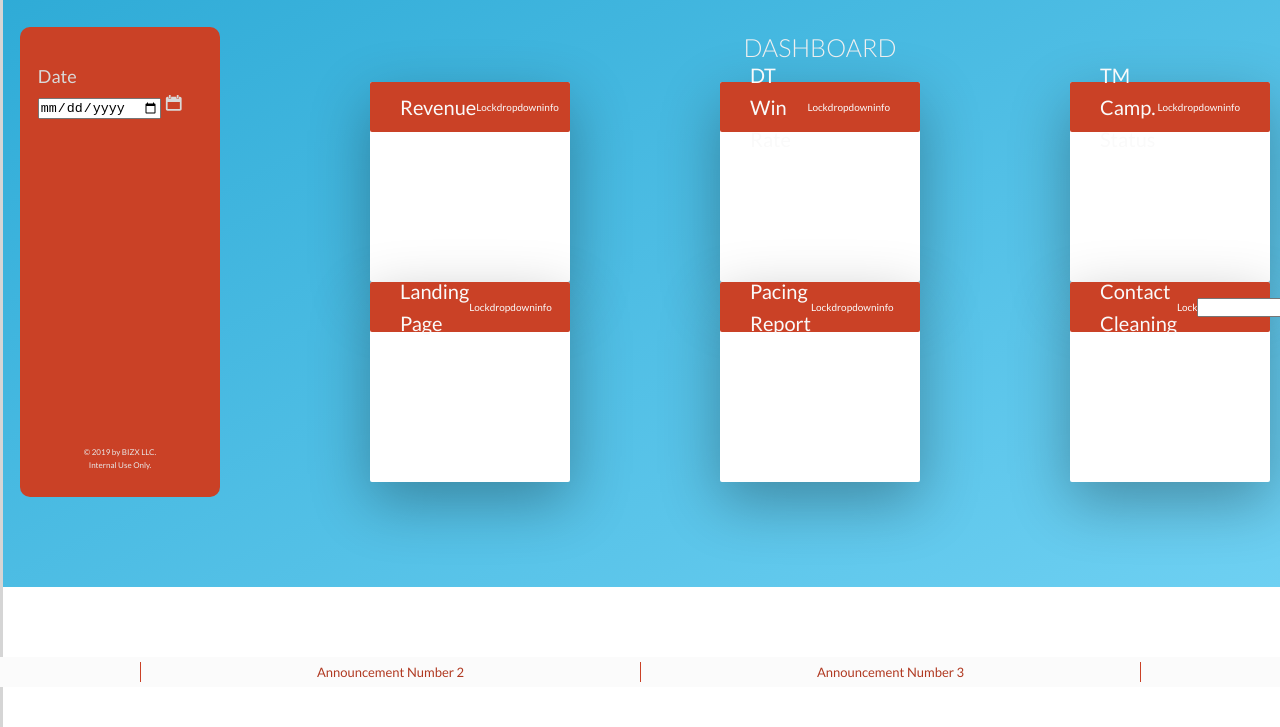
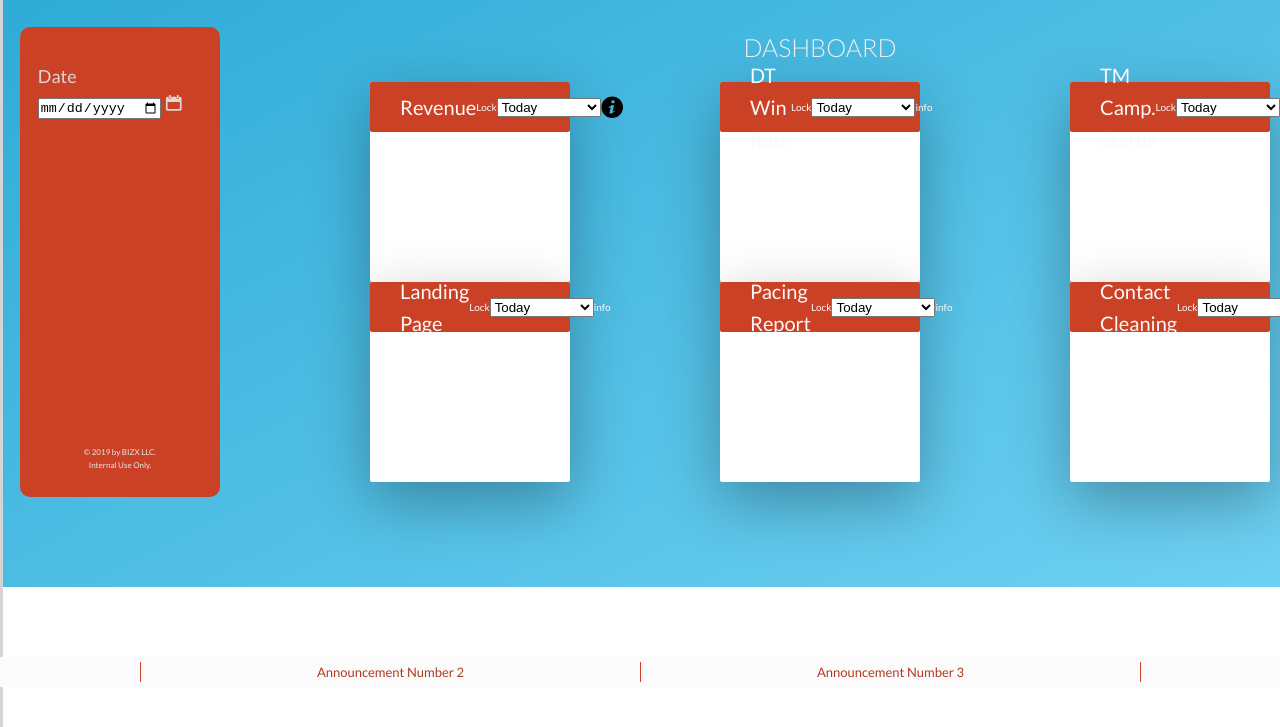
Before and after one commit to JonathanTorresHerrera/Bizx_Metric_Dashboard, a website: page index.html in a window 1280 px wide. Shown: the part 73-800 px from the top of the page. Drawn offline with Linux system fonts and the light colour scheme.

Commit message:
new changes made for info circle, however, I can't get the info box to appear once I hover over the info-logo.

```diff
--- a/index.html
+++ b/index.html
@@ -13,9 +13,14 @@
         <link href="https://fonts.googleapis.com/css?family=Lato:100,100i,300,300i,400,400i,700,700i,900" rel="stylesheet">
 
     </head>
+    <div class="navigation">
+
+    </div>
 
     <header class="header">
+        <a href="https://www.bizx.info/" target="_blank">
         <img src="img/BIZX-Logo (1).png" alt="Bizx Logo" class="logo">
+        </a>
         <form action="#" class="search">
             <input type="text" class="search__input" placeholder="Search...">
             <button class="search__button">
@@ -82,8 +87,21 @@
                                 <div class="metric-boxes__box--header">
                                     <div class="metric-boxes__box--heading">Revenue</div>
                                     <div class="metric-boxes__box--lock">Lock</div>
-                                    <div class="metric-boxes__box--dropdown">dropdown</div>
-                                    <div class="metric-boxes__box--info">info</div>
+                                    <div class="metric-boxes__box--dropdown">
+                                        <select>
+                                            <option value="Today">Today</option>
+                                            <option value="Yesterday">Yesterday</option>
+                                            <option value="Current Week">Current Week</option>
+                                            <option value="Last Week">Last Week</option>
+                                            <option value="Custom">Custom</option>
+                                        </select>
+                                    </div>
+                                    <div class="metric-boxes__tooltip">
+                                        <svg class="metric-boxes__tooltip"><use xlink:href="img/sprite.svg#icon-info-with-circle">
+                                            <span class="metric-boxes__tooltiptext">Tooltip text test test</span>
+                                            </use>
+                                        </svg>
+                                    </div>
                                 </div>
                             </div>
 
@@ -91,7 +109,15 @@
                                 <div class="metric-boxes__box--header">
                                     <div class="metric-boxes__box--heading">DT Win Rate</div>
                                     <div class="metric-boxes__box--lock">Lock</div>
-                                    <div class="metric-boxes__box--dropdown">dropdown</div>
+                                    <div class="metric-boxes__box--dropdown">
+                                        <select>
+                                            <option value="Today">Today</option>
+                                            <option value="Yesterday">Yesterday</option>
+                                            <option value="Current Week">Current Week</option>
+                                            <option value="Last Week">Last Week</option>
+                                            <option value="Custom">Custom</option>
+                                        </select>
+                                    </div>
                                     <div class="metric-boxes__box--info">info</div>
                                 </div>
                             </div>
@@ -100,7 +126,15 @@
                                 <div class="metric-boxes__box--header">
                                     <div class="metric-boxes__box--heading">TM Camp. Status</div>
                                     <div class="metric-boxes__box--lock">Lock</div>
-                                    <div class="metric-boxes__box--dropdown">dropdown</div>
+                                    <div class="metric-boxes__box--dropdown">
+                                        <select>
+                                            <option value="Today">Today</option>
+                                            <option value="Yesterday">Yesterday</option>
+                                            <option value="Current Week">Current Week</option>
+                                            <option value="Last Week">Last Week</option>
+                                            <option value="Custom">Custom</option>
+                                        </select>
+                                    </div>
                                     <div class="metric-boxes__box--info">info</div>
                                 </div>
                             </div>
@@ -113,7 +147,15 @@
                                 <div class="metric-boxes__box--header">
                                     <div class="metric-boxes__box--heading">Landing Page</div>
                                     <div class="metric-boxes__box--lock">Lock</div>
-                                    <div class="metric-boxes__box--dropdown">dropdown</div>
+                                    <div class="metric-boxes__box--dropdown">
+                                        <select>
+                                            <option value="Today">Today</option>
+                                            <option value="Yesterday">Yesterday</option>
+                                            <option value="Current Week">Current Week</option>
+                                            <option value="Last Week">Last Week</option>
+                                            <option value="Custom">Custom</option>
+                                        </select>
+                                    </div>
                                     <div class="metric-boxes__box--info">info</div>
                                 </div>
 
@@ -123,7 +165,15 @@
                                 <div class="metric-boxes__box--header">
                                     <div class="metric-boxes__box--heading">Pacing Report</div>
                                     <div class="metric-boxes__box--lock">Lock</div>
-                                    <div class="metric-boxes__box--dropdown">dropdown</div>
+                                    <div class="metric-boxes__box--dropdown">
+                                        <select>
+                                            <option value="Today">Today</option>
+                                            <option value="Yesterday">Yesterday</option>
+                                            <option value="Current Week">Current Week</option>
+                                            <option value="Last Week">Last Week</option>
+                                            <option value="Custom">Custom</option>
+                                        </select>
+                                    </div>
                                     <div class="metric-boxes__box--info">info</div>
                                 </div>
 
@@ -134,7 +184,13 @@
                                     <div class="metric-boxes__box--heading">Contact Cleaning</div>
                                     <div class="metric-boxes__box--lock">Lock</div>
                                     <div class="metric-boxes__box--dropdown">
-                                        <input type="text">
+                                        <select>
+                                            <option value="Today">Today</option>
+                                            <option value="Yesterday">Yesterday</option>
+                                            <option value="Current Week">Current Week</option>
+                                            <option value="Last Week">Last Week</option>
+                                            <option value="Custom">Custom</option>
+                                        </select>
                                     </div>
                                     <div class="metric-boxes__box--info">info</div>
                                 </div>
--- a/sass/_components.scss
+++ b/sass/_components.scss
@@ -1,6 +1,7 @@
 .logo {
     height: 3.25rem;
     margin-left: 2rem;
+    z-index: 1000;
 }
 
 .search {
@@ -114,6 +115,7 @@
         border-radius: 50%;
         margin-right: 1rem;
 
+
     }
 
     &__user-name {
@@ -226,9 +228,36 @@
 
     }
 
-    &__box--info {
+
+    &__tooltip {
+        height: 2.25rem;
+        width: 2.25rem;
 
     }
+
+    &__tooltiptext {
+        visibility: hidden;
+        width: 120px;
+        background-color: black;
+        color: #fff;
+        text-align: center;
+        border-radius: 6px;
+        padding: 5px 0;
+
+        /* Position the tooltip */
+        position: absolute;
+
+
+    }
+
+    &__tooltip,
+    &__tooltiptext:hover {
+        visibility: visible;
+        cursor: pointer;
+        z-index: 10000;
+    }
+
+
 }
 
 
```
Also changed, not shown: sass/_layout.scss (+0 -10 lines), CSS/style.css, img/SVG/info-with-circle.svg, 1 other file.
